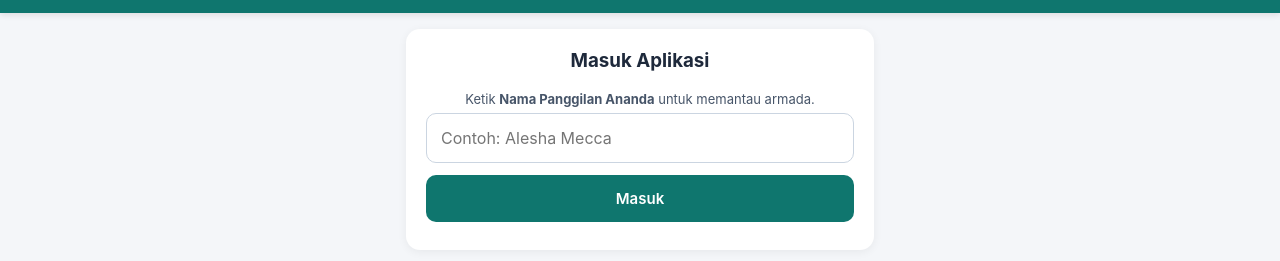
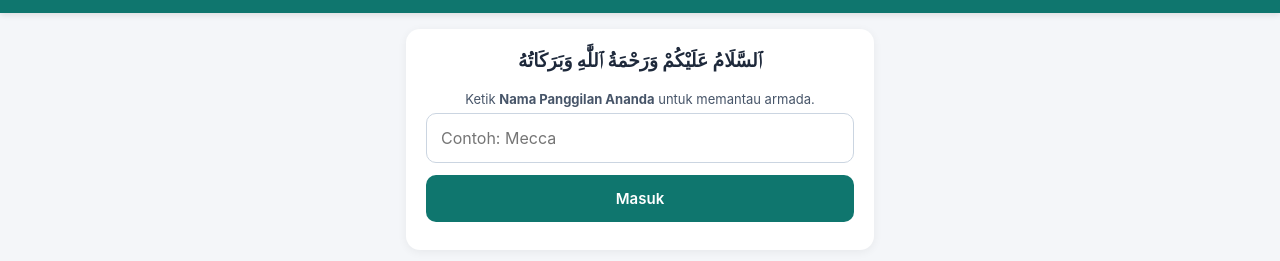
Before and after one commit to tonygunawan88-creator/AntarJemput-Al-Uswah, a plain HTML site: page index.html in a window 1280 px wide. Shown: the part 59-320 px from the top of the page. Drawn offline with nearby package versions, Linux system fonts and the light colour scheme.

Commit message:
Update index.html

```diff
--- a/index.html
+++ b/index.html
@@ -40,9 +40,9 @@
   </div>
   <div class="container">
     <div id="login-box" class="card">
-      <h3 style="margin-top:0; text-align:center;">Masuk Aplikasi</h3>
+      <h3 style="margin-top:0; text-align:center;">ٱلسَّلَامُ عَلَيْكُمْ وَرَحْمَةُ ٱللَّٰهِ وَبَرَكَاتُهُ</h3>
       <p class="info-text" style="text-align:center;">Ketik <b>Nama Panggilan Ananda</b> untuk memantau armada.</p>
-      <input type="text" id="pin-input" placeholder="Contoh: Alesha Mecca">
+      <input type="text" id="pin-input" placeholder="Contoh: Mecca">
       <button class="btn btn-primary" onclick="cekAkses()">Masuk</button>
     </div>
 
```
